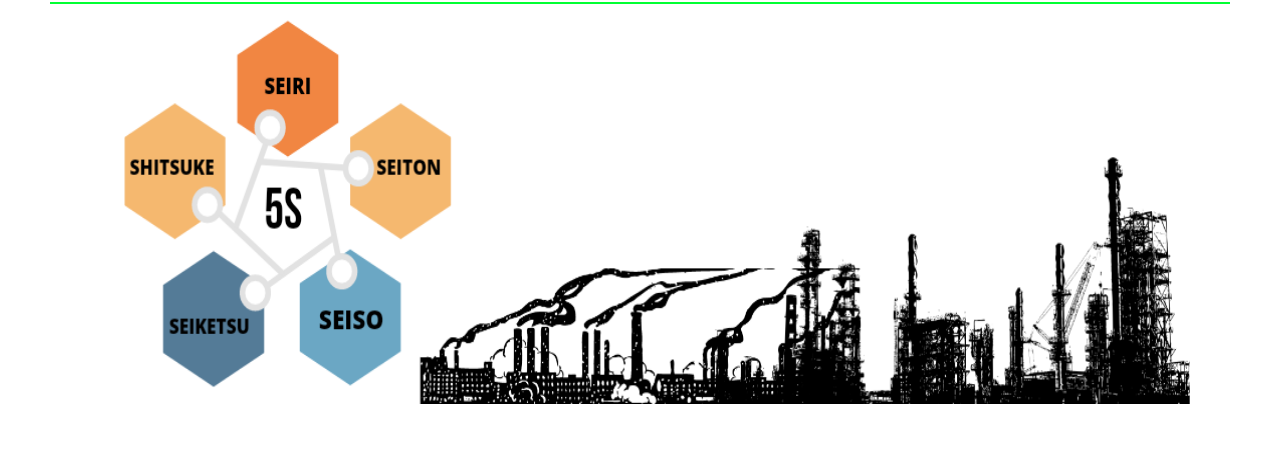
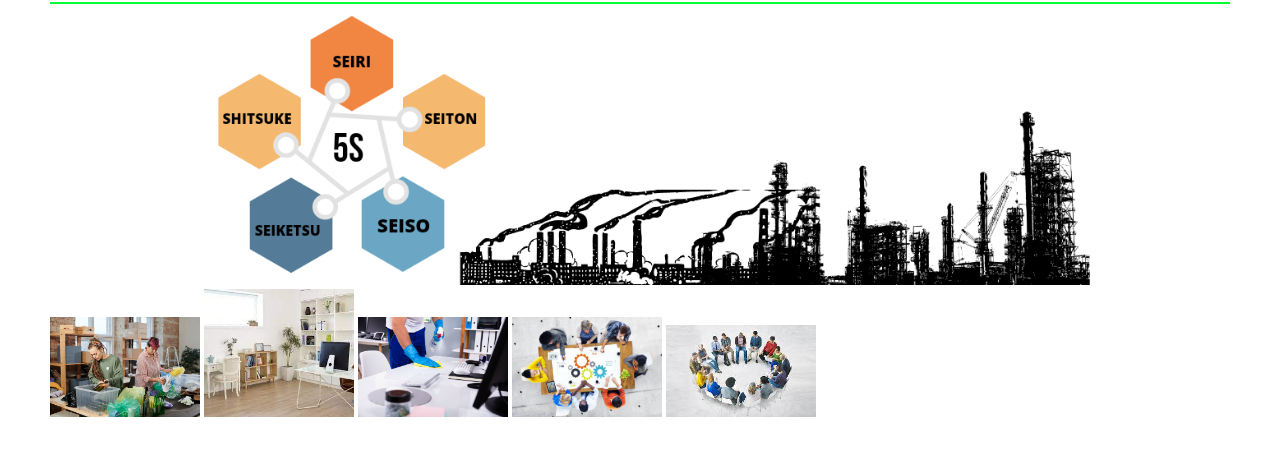
Before and after one commit to Sheptacode/PROJECT-1, a plain HTML site: page index.html in a window 1280 px wide. Shown: the part 132-588 px from the top of the page. Drawn offline with Linux system fonts and the light colour scheme.

Commit message:
menambah image

```diff
--- a/index.html
+++ b/index.html
@@ -39,9 +39,19 @@
 
         <!-- POSTER -->
         <div class="poster">
-            <img src="img/poster.png" alt="POSTER 5S DI INDUSTRI">
+            <img src="img/poster1.png" alt="POSTER 5S DI INDUSTRI">
         </div>
         <!-- AKHIR POSTER -->
+
+        <!-- image -->
+        <div class="image">
+            <img src="img/2.jpeg" alt="SEIRI">
+            <img src="img/1.jpg" alt="SEITON">
+            <img src="img/4.jpg" alt="SEISO">
+            <img src="img/3.jpg" alt="SEIKETSU">
+            <img src="img/5.jpg" alt="SHITSUKE">
+        </div>
+        <!-- akhir image -->
     </div>
 </body>
 </html>
--- a/style.css
+++ b/style.css
@@ -48,18 +48,23 @@ nav {
 
 a:hover {
     color: #14f304b4;
+    transition: 0.5s;
 }
 /* AKHIR STYLE NAVBAR */
 
 /* poster */
-
 .poster {
     text-align: center;
 }
+.poster img {
+    width: 900px;
+}
 
+/* AKHIR POSTER */
 
-.poster img {
-    width: 1100px;
-    height: 400px;
+/*style image*/
+.image img {
+    width: 150px;
+    display: inline-block;
 }
-/* AKHIR POSTER */
+/*akhir style image*/
```
Also changed, not shown: img/1.jpg (added), img/2.jpeg (added), img/3.jpg (added), img/4.jpg (added), img/5.jpg (added), img/poster1.png (renamed from img/poster.png).
